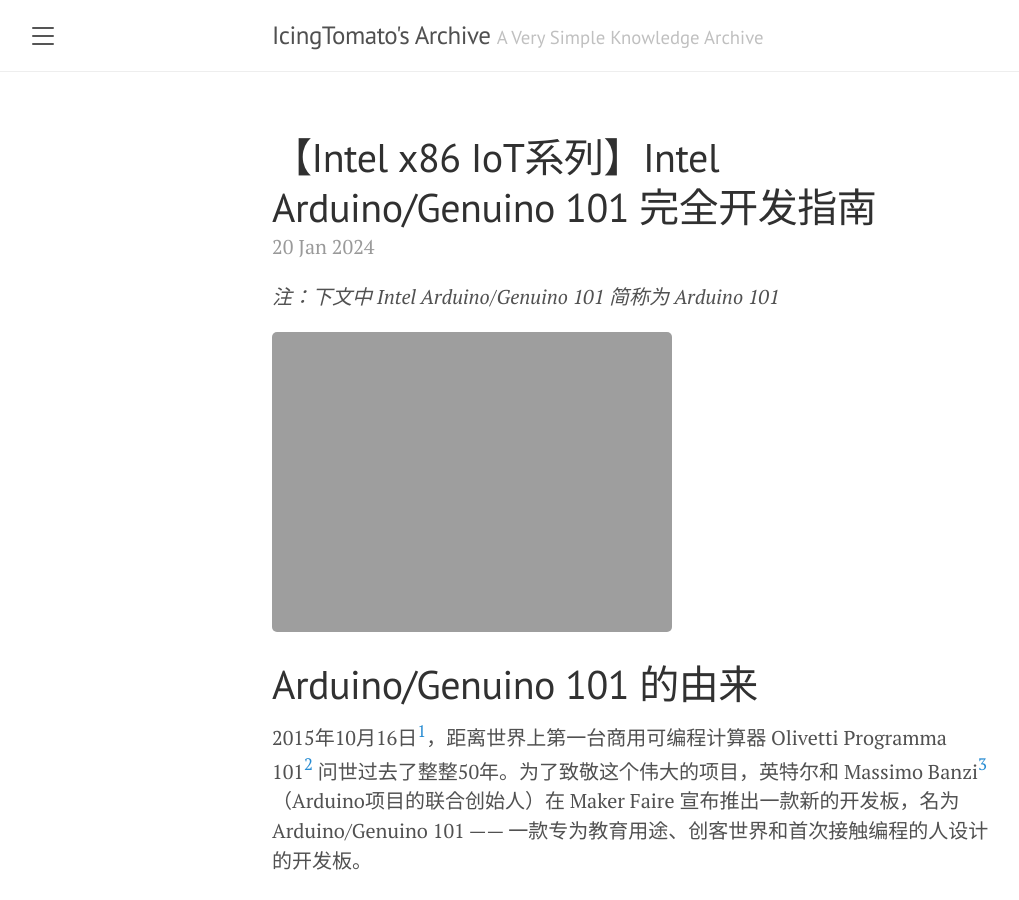
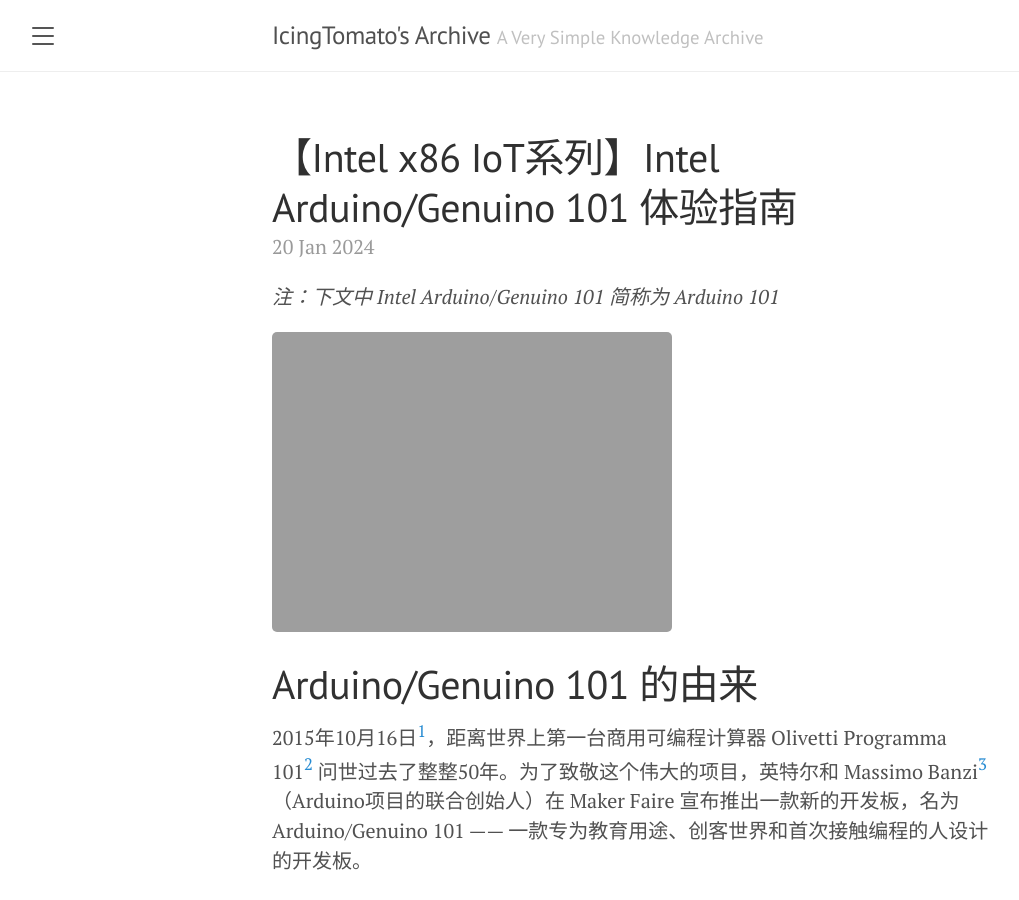
Before and after one commit to IcingTomato/icing.fun, a Jekyll site: the page built from _posts/2024-01-20-intel_genuino_101.markdown, in a window 1280 px wide and 900 px high. Shown: the whole window, without its empty margins (8-1027 px from the left). Built offline with Jekyll 4.4.1, drawn with Linux system fonts in a browser that asks for light colours.

Commit message:
Change: Change 20240120

```diff
--- a/_posts/2024-01-20-intel_genuino_101.markdown
+++ b/_posts/2024-01-20-intel_genuino_101.markdown
@@ -1,6 +1,6 @@
 ---
 layout: post
-title:  "【Intel x86 IoT系列】Intel Arduino/Genuino 101 完全开发指南"
+title:  "【Intel x86 IoT系列】Intel Arduino/Genuino 101 体验指南"
 tags: intel x86 zh-cn
 ---
 
```
